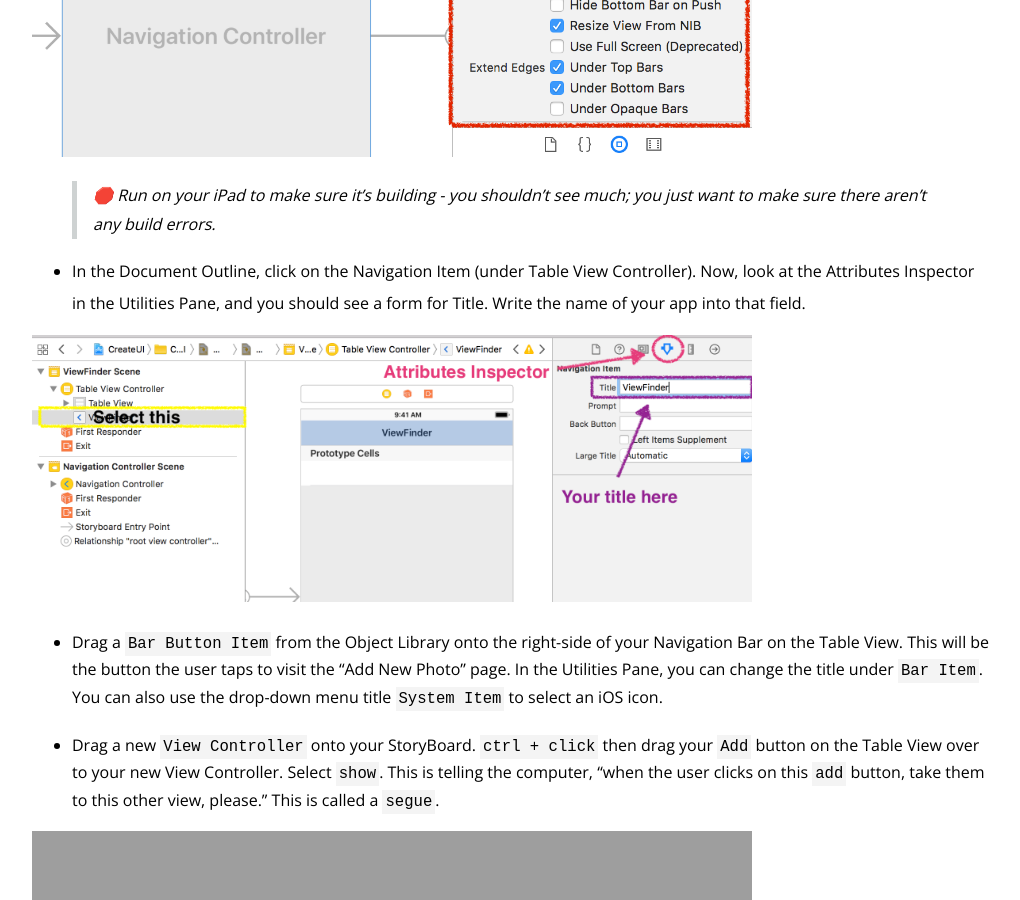
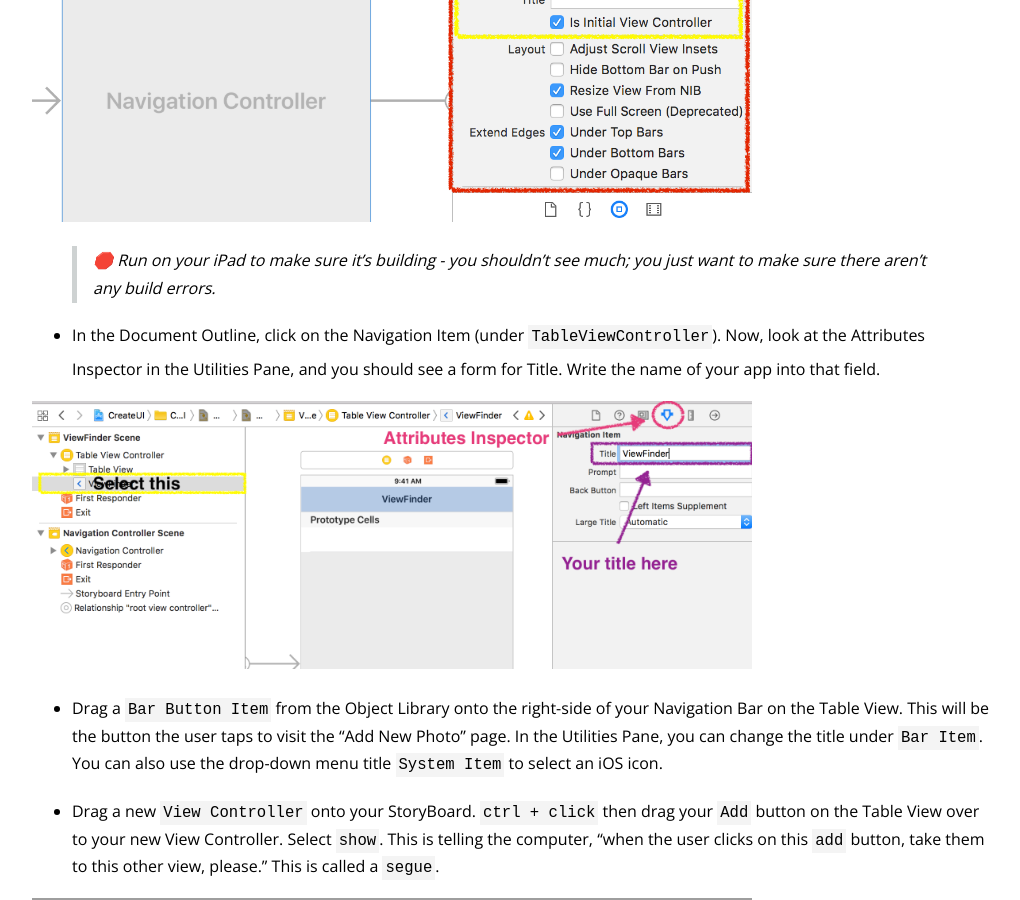
Before and after one commit to ameseee/kwk-curriculum-site, a Jekyll site: the page built from swift-ios/projects/viewfinder/i0.md, in a window 1280 px wide and 900 px high, scrolled down 1728 px. Shown: the whole window, without its empty margins (128-1148 px from the left). Built offline with Jekyll 4.4.1, drawn with Linux system fonts in a browser that asks for light colours; nearby versions of some CDN libraries; our own code applies the rules of GitHub Pages for plain Markdown files; some of the changed text lies outside the part shown.

```diff
--- a/swift-ios/projects/viewfinder/i0.md
+++ b/swift-ios/projects/viewfinder/i0.md
@@ -1,6 +1,4 @@
----
-title: ViewFinder: Iteration 0
----
+# ViewFinder: Iteration 0
 
 ## Learning Goals
 
@@ -38,7 +36,7 @@
 
 > 🛑 Run on your iPad to make sure it's building - you shouldn't see much; you just want to make sure there aren't any build errors.
 
-* In the Document Outline, click on the Navigation Item (under Table View Controller). Now, look at the Attributes Inspector in the Utilities Pane, and you should see a form for Title. Write the name of your app into that field.
+* In the Document Outline, click on the Navigation Item (under `TableViewController`). Now, look at the Attributes Inspector in the Utilities Pane, and you should see a form for Title. Write the name of your app into that field.
 
 <img class="medium" src="{{ site.url }}/swift-ios/projects/viewfinder/assets/title-nav-item.png">
 
```
